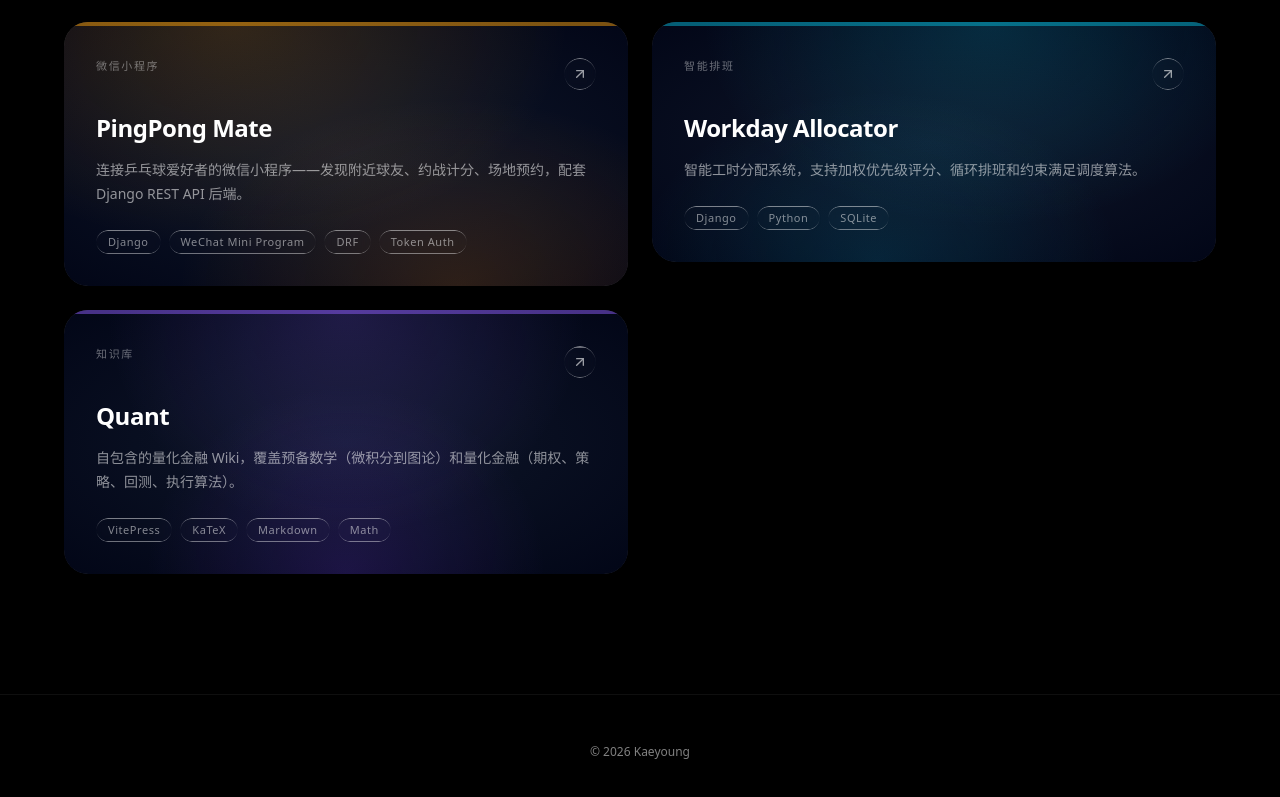
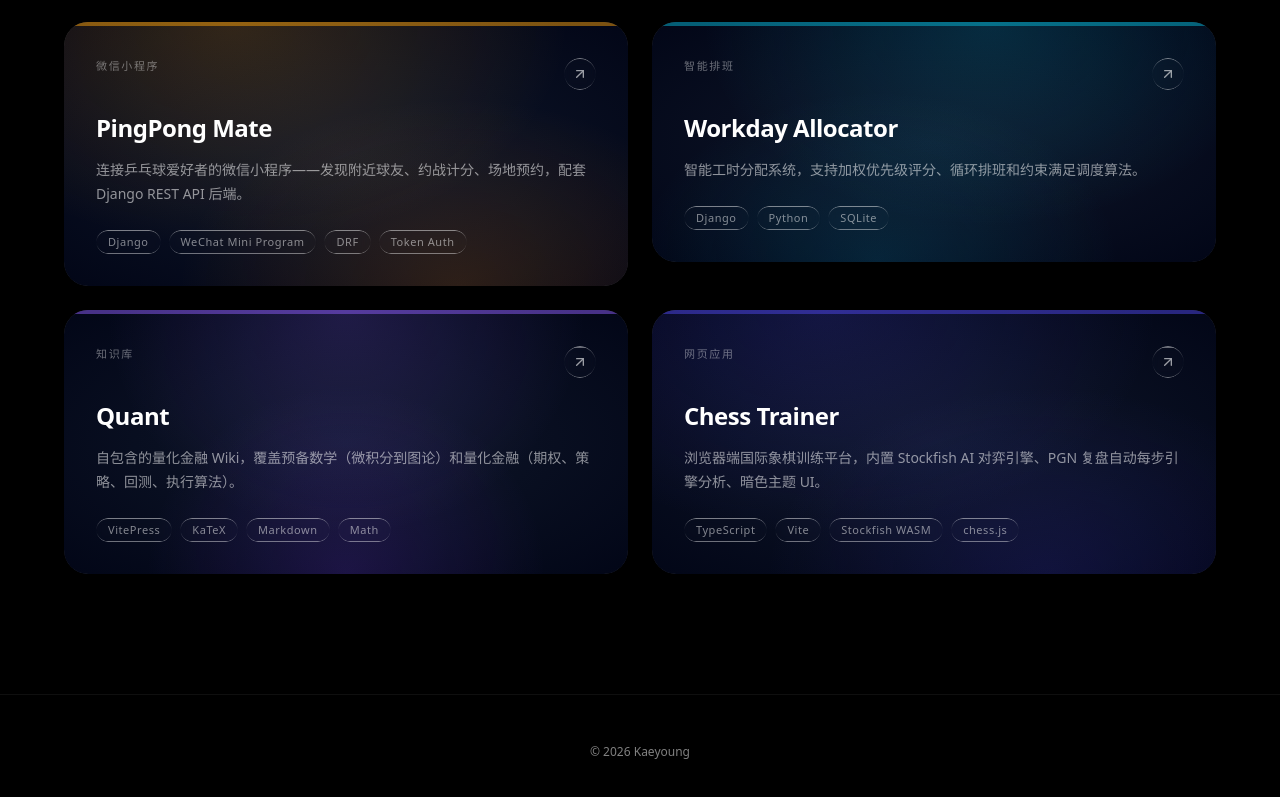
Before and after one commit to KaeyoungLIAN/KaeyoungLIAN.github.io, a React (Vite) app in the folder react/: page / in a window 1280 px wide. Shown: the part 1349-2146 px from the top of the page. Built offline with nearby package versions, Linux system fonts and the light colour scheme.

Commit message:
feat: 作品集新增 Chess Trainer 项目
纯前端国际象棋训练平台，Stockfish WASM AI + 复盘引擎分析

```diff
--- a/react/src/data/projects.ts
+++ b/react/src/data/projects.ts
@@ -186,4 +186,27 @@ Every concept follows a three-step pedagogical pattern: definition → hand-calc
     githubUrl: 'https://github.com/KaeyoungLIAN/Quant',
     screenshot: makeScreenshot('Quant Wiki', '#8b5cf6'),
   },
+  {
+    slug: 'chess-trainer',
+    title: 'Chess Trainer',
+    tag: 'Web',
+    tagZh: '网页应用',
+    description:
+      'Browser-based chess training platform with Stockfish AI opponent, PGN analysis with automated per-move engine evaluation, and dark theme UI.',
+    descriptionZh:
+      '浏览器端国际象棋训练平台，内置 Stockfish AI 对弈引擎、PGN 复盘自动每步引擎分析、暗色主题 UI。',
+    longDescription: `Chess Trainer is a browser-based chess learning platform that runs entirely on the client side. It features a Stockfish WASM AI opponent with 10 difficulty levels, a full game analysis mode that automatically evaluates every move in a PGN with engine depth, and a clean dark-themed UI built with the Merida piece set.
+
+Key features include real-time AI play with configurable difficulty and player color, game-over PGN export, and a comprehensive review mode that shows evaluation bar, best-line suggestions, top-3 alternative moves with centipawn loss, and per-move score annotations — all powered by Stockfish running in a Web Worker.`,
+    longDescriptionZh: `Chess Trainer 是一款完全运行在浏览器端的国际象棋学习平台。内置 Stockfish WASM AI 对弈引擎（支持 10 级难度）、完整的复盘分析模式（自动评估 PGN 中每一步的引擎深度）、采用 Merida 棋子的暗色主题界面。
+
+核心功能包括可配置难度和执棋的实时 AI 对弈、对局结束后 PGN 导出、以及全面的复盘分析：评估柱、最佳走法建议、Top3 备选走法（含厘兵损失）、每步评估标注——全部由 Web Worker 中的 Stockfish 驱动。`,
+    tech: ['TypeScript', 'Vite', 'Stockfish WASM', 'chess.js'],
+    techZh: ['TypeScript', 'Vite', 'Stockfish WASM', 'chess.js'],
+    accent: '#4F46E5',
+    bg: 'radial-gradient(ellipse at 30% 0%, #4f46e530 0%, transparent 60%), radial-gradient(ellipse at 70% 100%, #4338ca30 0%, transparent 50%), radial-gradient(ellipse at 50% 50%, #0f172a 0%, #020617 100%)',
+    githubUrl: 'https://github.com/KaeyoungLIAN/Chess',
+    liveUrl: 'https://chess-trainer-4ko.pages.dev/',
+    screenshot: makeScreenshot('Chess Trainer', '#4F46E5'),
+  },
 ];
```
